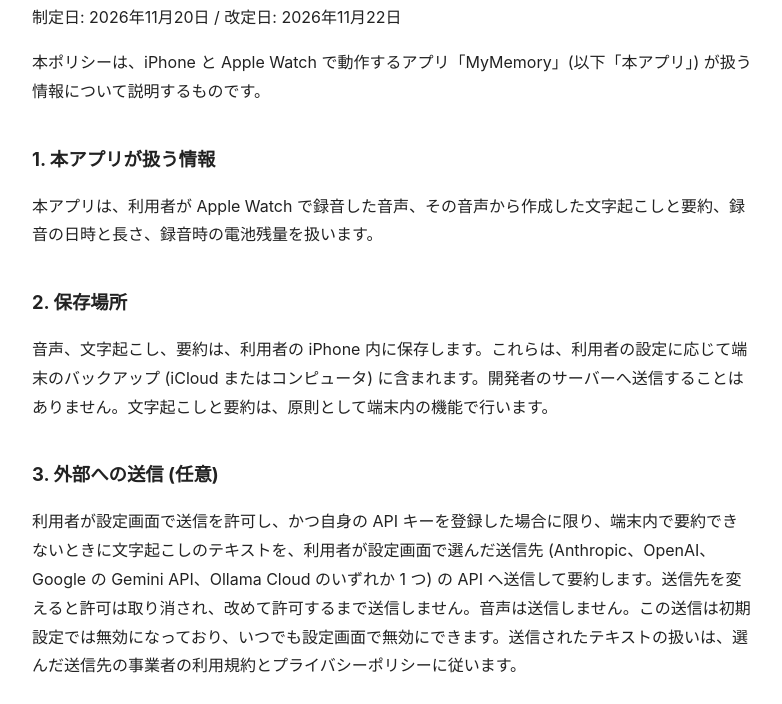
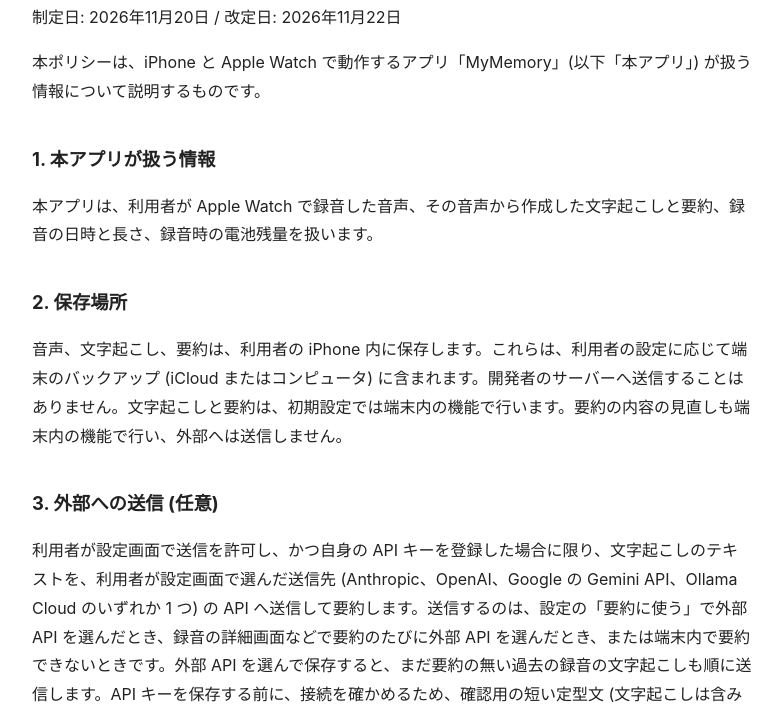
Before and after one commit to fatshin/mymemory-legal, a plain HTML site: page index.html in a window 1280 px wide. Shown: the part 101-805 px from the top of the page, without its empty margins (248-1030 px from the left). Drawn offline with Linux system fonts and the light colour scheme.

Commit message:
docs: describe choosing the API route and the key check before saving

```diff
--- a/index.html
+++ b/index.html
@@ -9,9 +9,9 @@
 <h2>1. 本アプリが扱う情報</h2>
 <p>本アプリは、利用者が Apple Watch で録音した音声、その音声から作成した文字起こしと要約、録音の日時と長さ、録音時の電池残量を扱います。</p>
 <h2>2. 保存場所</h2>
-<p>音声、文字起こし、要約は、利用者の iPhone 内に保存します。これらは、利用者の設定に応じて端末のバックアップ (iCloud またはコンピュータ) に含まれます。開発者のサーバーへ送信することはありません。文字起こしと要約は、原則として端末内の機能で行います。</p>
+<p>音声、文字起こし、要約は、利用者の iPhone 内に保存します。これらは、利用者の設定に応じて端末のバックアップ (iCloud またはコンピュータ) に含まれます。開発者のサーバーへ送信することはありません。文字起こしと要約は、初期設定では端末内の機能で行います。要約の内容の見直しも端末内の機能で行い、外部へは送信しません。</p>
 <h2>3. 外部への送信 (任意)</h2>
-<p>利用者が設定画面で送信を許可し、かつ自身の API キーを登録した場合に限り、端末内で要約できないときに文字起こしのテキストを、利用者が設定画面で選んだ送信先 (Anthropic、OpenAI、Google の Gemini API、Ollama Cloud のいずれか 1 つ) の API へ送信して要約します。送信先を変えると許可は取り消され、改めて許可するまで送信しません。音声は送信しません。この送信は初期設定では無効になっており、いつでも設定画面で無効にできます。送信されたテキストの扱いは、選んだ送信先の事業者の利用規約とプライバシーポリシーに従います。</p>
+<p>利用者が設定画面で送信を許可し、かつ自身の API キーを登録した場合に限り、文字起こしのテキストを、利用者が設定画面で選んだ送信先 (Anthropic、OpenAI、Google の Gemini API、Ollama Cloud のいずれか 1 つ) の API へ送信して要約します。送信するのは、設定の「要約に使う」で外部 API を選んだとき、録音の詳細画面などで要約のたびに外部 API を選んだとき、または端末内で要約できないときです。外部 API を選んで保存すると、まだ要約の無い過去の録音の文字起こしも順に送信します。API キーを保存する前に、接続を確かめるため、確認用の短い定型文 (文字起こしは含みません) と選んだモデル名を送信先へ送ります。モデルの一覧を取得するときは、API キーだけを送ります。送信先を変えると許可は取り消され、改めて許可するまで送信しません。音声は送信しません。この送信は初期設定では無効になっており、いつでも設定画面で無効にできます。送信されたテキストの扱いは、選んだ送信先の事業者の利用規約とプライバシーポリシーに従います。</p>
 <h2>4. 第三者への提供</h2>
 <p>前項の場合を除き、本アプリが扱う情報を第三者へ提供することはありません。広告や行動追跡のための情報収集も行いません。</p>
 <h2>5. 削除</h2>
```
Also changed, not shown: privacy.html (+2 -2 lines).
